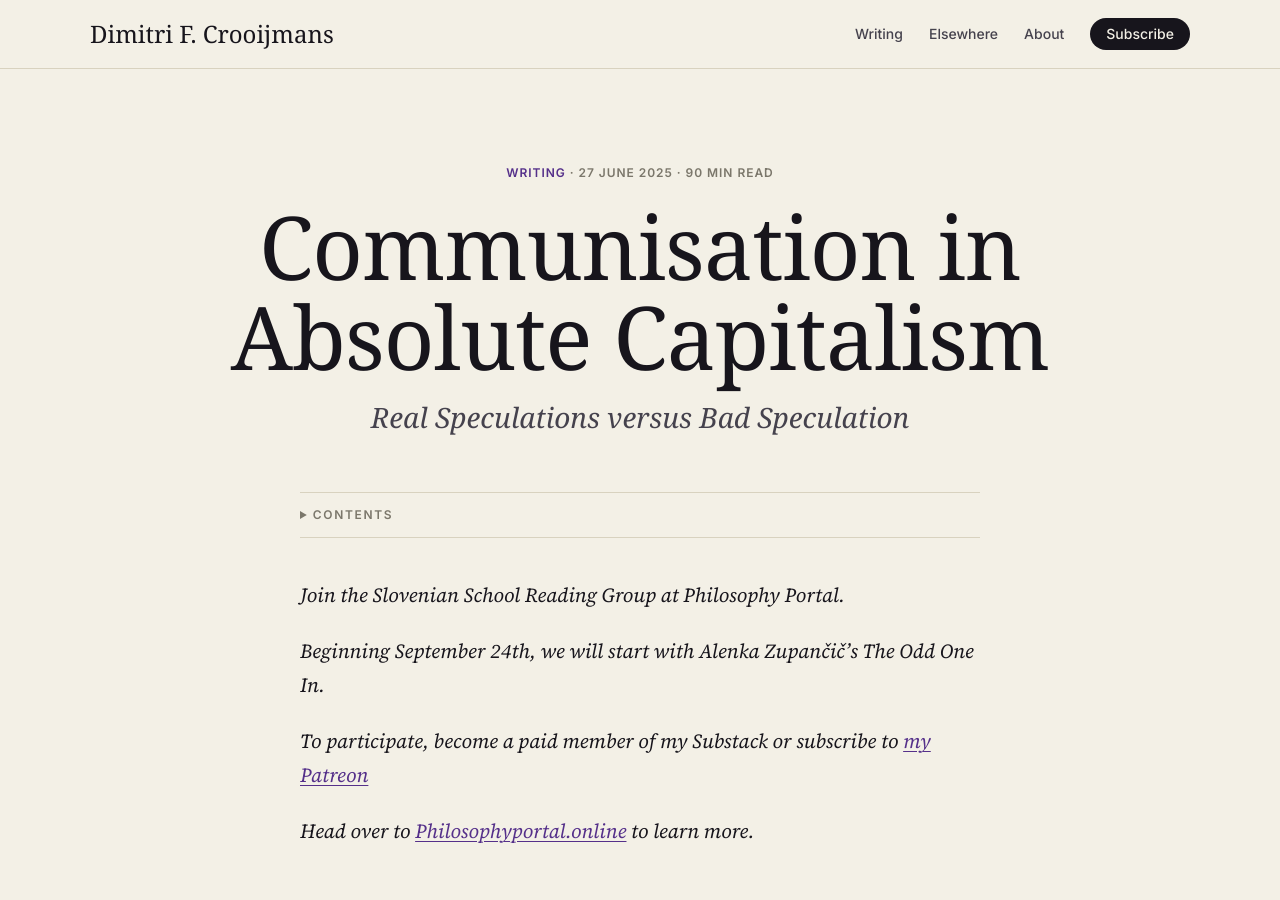
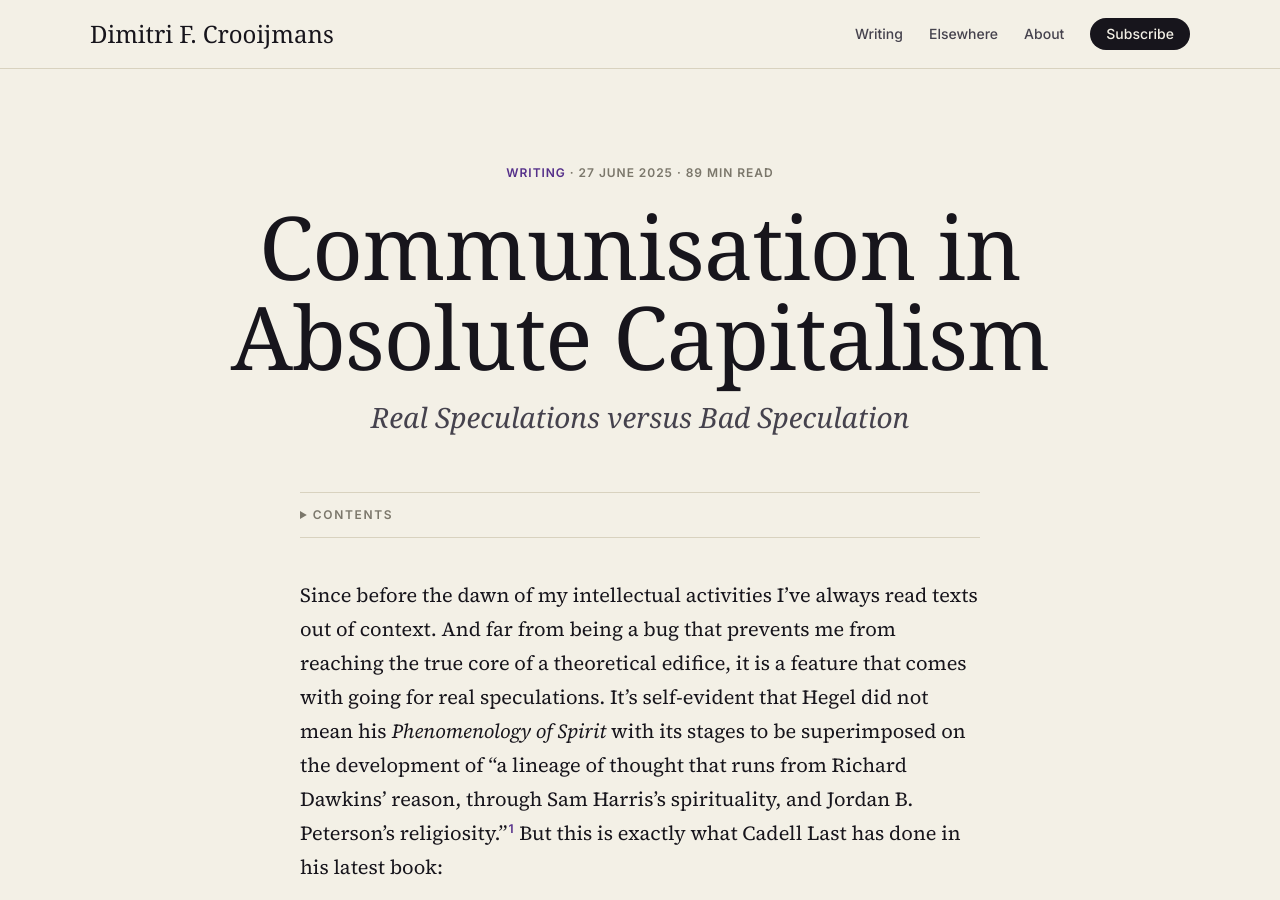
Before and after one commit to dialectmaterial/dialectmaterial.github.io, a Jekyll site: the page built from _posts/2025-06-27-communisation-in-absolute-capitalism.md, in a window 1280 px wide and 900 px high. Built offline with Jekyll 4.4.1, drawn with Linux system fonts in a browser that asks for light colours; some web fonts are replaced; some of the changed text lies outside the part shown.

Commit message:
Remove reading group promotion from the post
Removed promotional content for the Slovenian School Reading Group and related subscriptions.

```diff
--- a/_posts/2025-06-27-communisation-in-absolute-capitalism.md
+++ b/_posts/2025-06-27-communisation-in-absolute-capitalism.md
@@ -7,15 +7,6 @@ permalink: /articles/communisation-in-absolute-capitalism/
 related: [slovenian-school-reading-group, only-free-will-is-thoughtful]
 substack: https://actualspirit.substack.com/p/communisation-in-absolute-capitalism
 image: /assets/images/communisation-in-absolute-capitalism/cover.jpg
----
-*Join the Slovenian School Reading Group at Philosophy Portal.*
-
-*Beginning September 24th, we will start with Alenka Zupančič’s The Odd One In.*
-
-*To participate, become a paid member of my Substack or subscribe to [my Patreon](http://patreon.com/ActualSpirit)*
-
-*Head over to [Philosophyportal.online](https://philosophyportal.online/) to learn more.*
-
 ---
 
 Since before the dawn of my intellectual activities I’ve always read texts out of context. And far from being a bug that prevents me from reaching the true core of a theoretical edifice, it is a feature that comes with going for real speculations. It’s self-evident that Hegel did not mean his *Phenomenology of Spirit* with its stages to be superimposed on the development of “a lineage of thought that runs from Richard Dawkins’ reason, through Sam Harris’s spirituality, and Jordan B. Peterson’s religiosity.”[^1] But this is exactly what Cadell Last has done in his latest book:
@@ -549,15 +540,6 @@ Necessity is grounded in the repetition of socio-political, communising acts whi
 
 ---
 
-*Join the Slovenian School Reading Group at Philosophy Portal.*
-
-*Beginning September 24th, we will start with Alenka Zupančič’s The Odd One In.*
-
-*To participate, become a paid member of my Substack or subscribe to [my Patreon](https://www.patreon.com/c/actualspirit/membership)*
-
-*Head over to [Philosophyportal.online](https://philosophyportal.online/) to learn more.*
-
-
 [^1]: Cadell Last, *Real Speculations: Thought Foundations, drive myths, social analysis* (2025), 45.
 
 [^2]: *Ibid*., 2.
```
